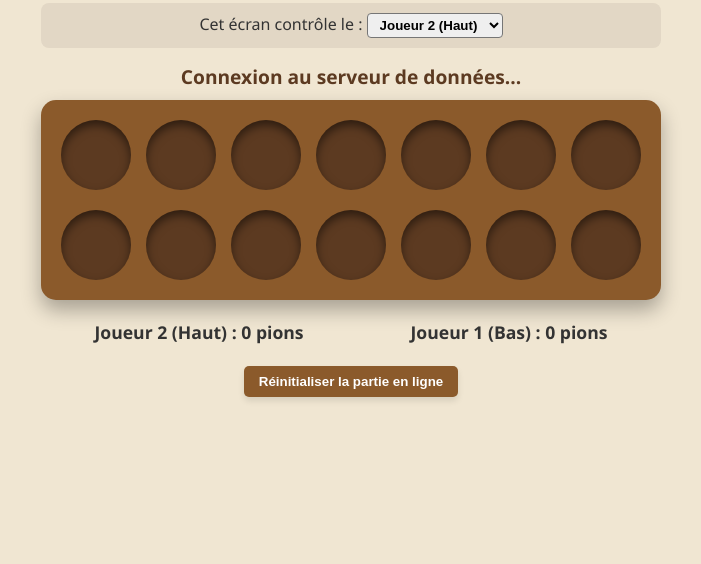
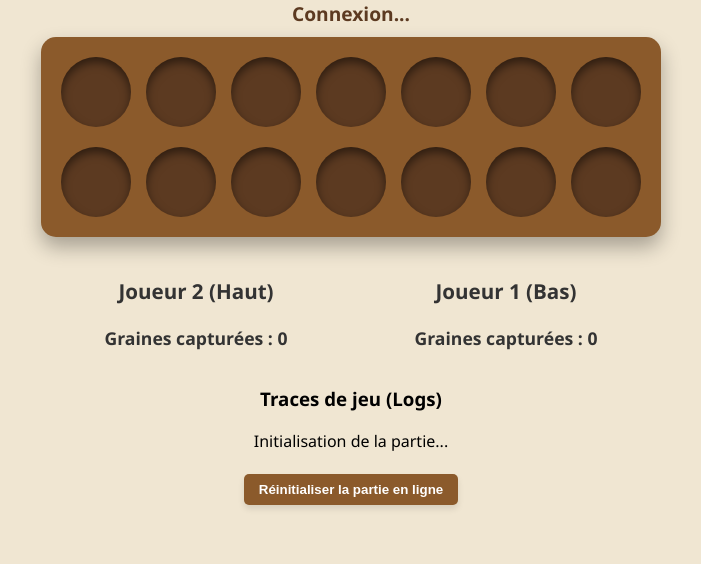
Before and after one commit to kidmofrancois23-alt/SONGHO2, a plain HTML site: page index.html in a window 1280 px wide. Shown: the part 236-800 px from the top of the page, without its empty margins (289-990 px from the left). Drawn offline with Linux system fonts and the light colour scheme; no server answers.

Commit message:
Update game title and status display in HTML

```diff
--- a/index.html
+++ b/index.html
@@ -3,13 +3,13 @@
 <head>
     <meta charset="UTF-8">
     <meta name="viewport" content="width=device-width, initial-scale=1.0">
-    <title>Sôngho en Ligne - AJAX</title>
+    <title>Sôngho Pro en Ligne - AJAX</title>
     <link rel="stylesheet" href="style.css">
 </head>
 <body>
 
     <div id="game-container">
-        <h2>SÔNGHO EN LIGNE</h2>
+        <h2>SÔNGHO PRO - EN LIGNE</h2>
 
         <div id="player-role-setup">
             <span>Cet écran contrôle le : </span>
@@ -19,7 +19,11 @@
             </select>
         </div>
 
-        <div id="turn-indicator">Connexion au serveur de données...</div>
+        <div id="status-panel">
+            <div class="status-item">Statut du jeu : <span id="game-status" class="badge progress-badge">En cours</span></div>
+            <div class="status-item">Numéro du Tour : <span id="tour-count">1</span></div>
+            <div id="turn-indicator">Connexion...</div>
+        </div>
 
         <div id="board">
             <div class="row row-j2">
@@ -44,8 +48,21 @@
         </div>
 
         <div id="scores">
-            <div>Joueur 2 (Haut) : <span id="score-j2">0</span> pions</div>
-            <div>Joueur 1 (Bas) : <span id="score-j1">0</span> pions</div>
+            <div class="score-box J2">
+                <h3>Joueur 2 (Haut)</h3>
+                <p>Graines capturées : <span id="score-j2">0</span></p>
+            </div>
+            <div class="score-box J1">
+                <h3>Joueur 1 (Bas)</h3>
+                <p>Graines capturées : <span id="score-j1">0</span></p>
+            </div>
+        </div>
+
+        <div id="log-container">
+            <h3>Traces de jeu (Logs)</h3>
+            <div id="game-logs">
+                <div class="log-entry system">Initialisation de la partie...</div>
+            </div>
         </div>
 
         <br>
```
